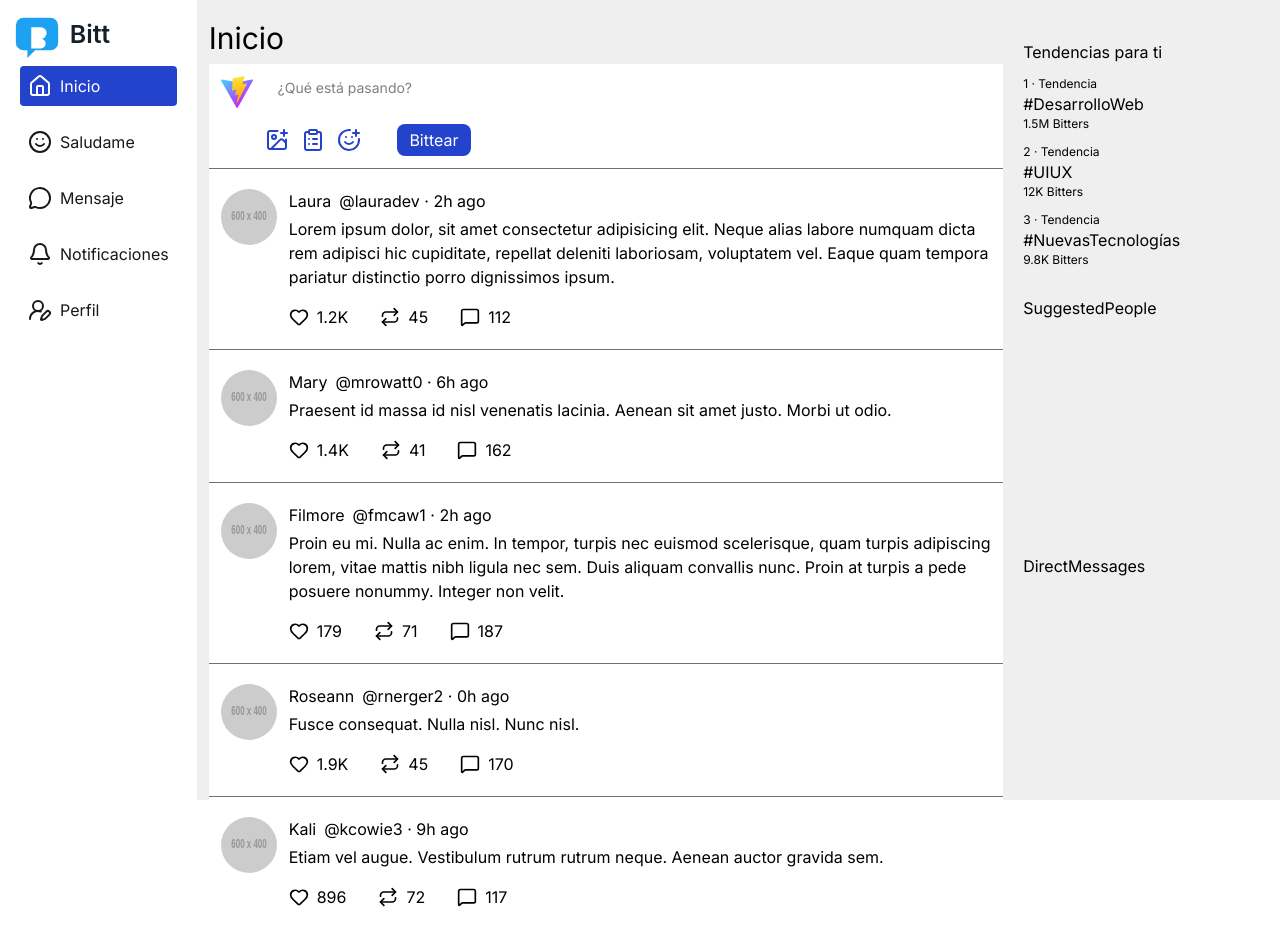
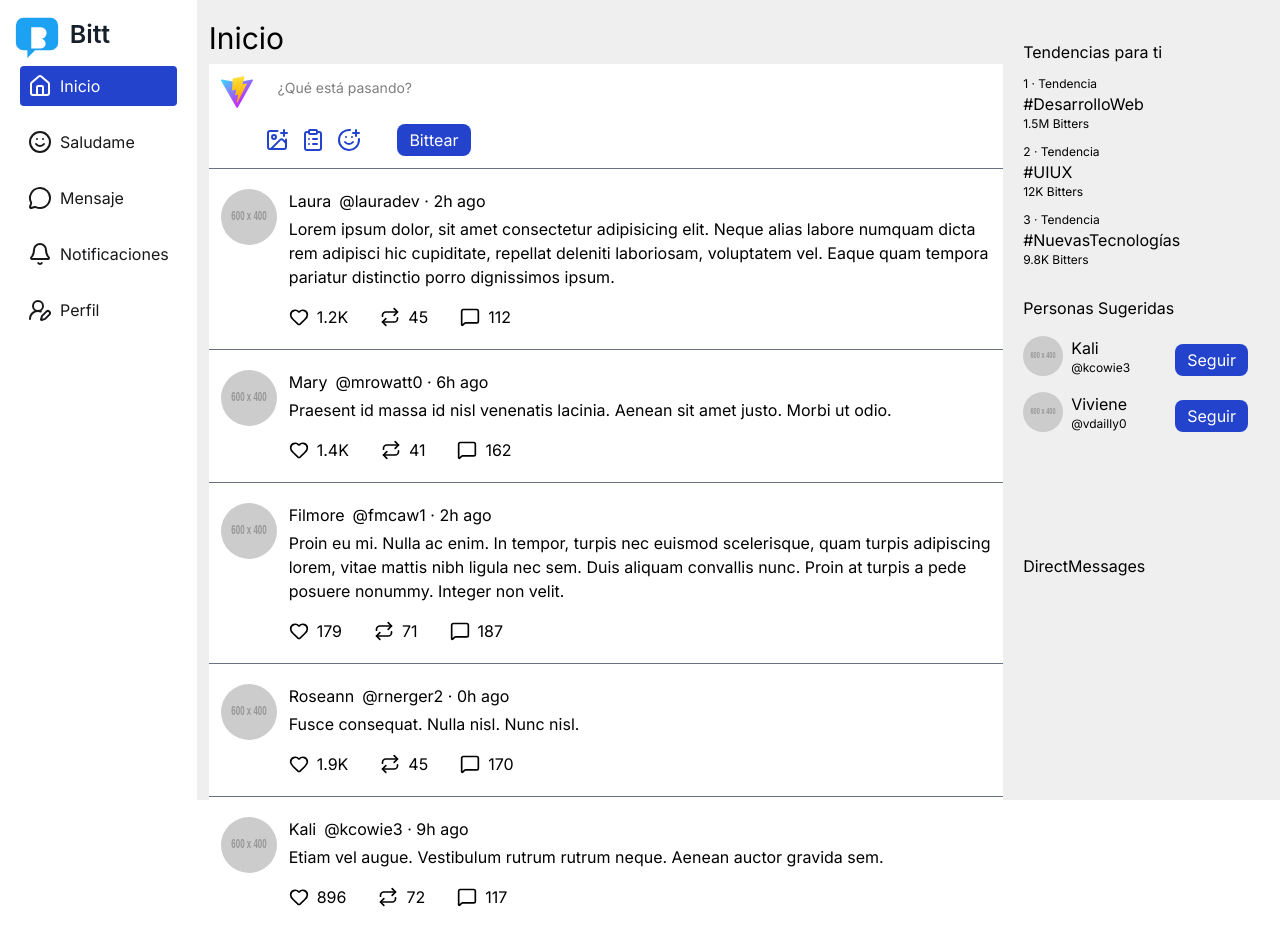
Before and after one commit to kemtch19/bitt-frontend, a React (Vite) app: page / in a window 1280 px wide. Built offline with nearby package versions, Linux system fonts and the light colour scheme.

Commit message:
feat: enhance SuggestedPeople with new data and improved rendering

```diff
--- a/src/components/CardPost.jsx
+++ b/src/components/CardPost.jsx
@@ -61,9 +61,9 @@ export const CardPost = () => {
 
   return (
     <>
-      {data.map((d) => (
+      {data.map((d,index)  => (
         <div
-          key={d.name}
+          key={index}
           className="p-3 flex gap-3 border-t py-5 border-gray-500 bg-white"
         >
           <img
--- a/src/components/rightbar/SuggestedPeople.jsx
+++ b/src/components/rightbar/SuggestedPeople.jsx
@@ -1,9 +1,50 @@
 export const SuggestedPeople = () => {
-    // 🧠 Logic
+  const data = [
+    {
+      name: "Kali",
+      username: "kcowie3",
+      image: "https://dummyimage.com/600x400/a827a8/0e1ab8.png&text=Image",
+    },
+    {
+      name: "Viviene",
+      username: "vdailly0",
+      image: "https://dummyimage.com/600x400/a827a8/0e1ab8.png&text=Image",
+    },
+    {
+      name: "Tobye",
+      username: "tbazoge1",
+      image: "https://dummyimage.com/600x400/a827a8/0e1ab8.png&text=Image",
+    },
+    {
+      name: "Shirley",
+      username: "sdriutti2",
+      image: "https://dummyimage.com/600x400/a827a8/0e1ab8.png&text=Image",
+    },
+  ];
 
-    return (
-        <>
-            <h1>SuggestedPeople</h1>
-        </>
-    );
+  return (
+    <>
+      <h1>Personas Sugeridas</h1>
+      {data.slice(0, 2).map((d) => (
+        <div className="my-4 flex justify-between" key={d.name}>
+          <div className="flex gap-2">
+            <img
+              className="size-10 rounded-full object-fit"
+              src={d.image}
+              alt=""
+            />
+            <div className="flex flex-col">
+              <h3 className="text-md">{d.name}</h3>
+              <p className="text-xs">@{d.username}</p>
+            </div>
+          </div>
+          <div className="">
+            <button className="bg-[#2343CC] text-white mt-2 rounded-lg p-1 pr-3 pl-3 cursor-pointer">
+              Seguir
+            </button>
+          </div>
+        </div>
+      ))}
+    </>
+  );
 };
--- a/src/components/rightbar/Trends.jsx
+++ b/src/components/rightbar/Trends.jsx
@@ -1,4 +1,4 @@
-import {convertNumber} from "../../utils/convertNumbers.js"
+import { convertNumber } from "../../utils/convertNumbers.js";
 
 export const Trends = () => {
   const tendenciesData = [
@@ -14,12 +14,24 @@ export const Trends = () => {
       name: "NuevasTecnologías",
       number: 9845,
     },
+    {
+      name: "Xtrend8",
+      number: 6386,
+    },
+    {
+      name: "Xtrend5",
+      number: 6690,
+    },
+    {
+      name: "Xtrend123",
+      number: 2782,
+    },
   ];
 
   return (
     <div className="my-7">
       <h1>Tendencias para ti</h1>
-      {tendenciesData.map((d, index) => (
+      {tendenciesData.slice(0, 3).map((d, index) => (
         <div className="my-3">
           <p className="text-xs">{index + 1} · Tendencia</p>
           <h3>#{d.name}</h3>
```
